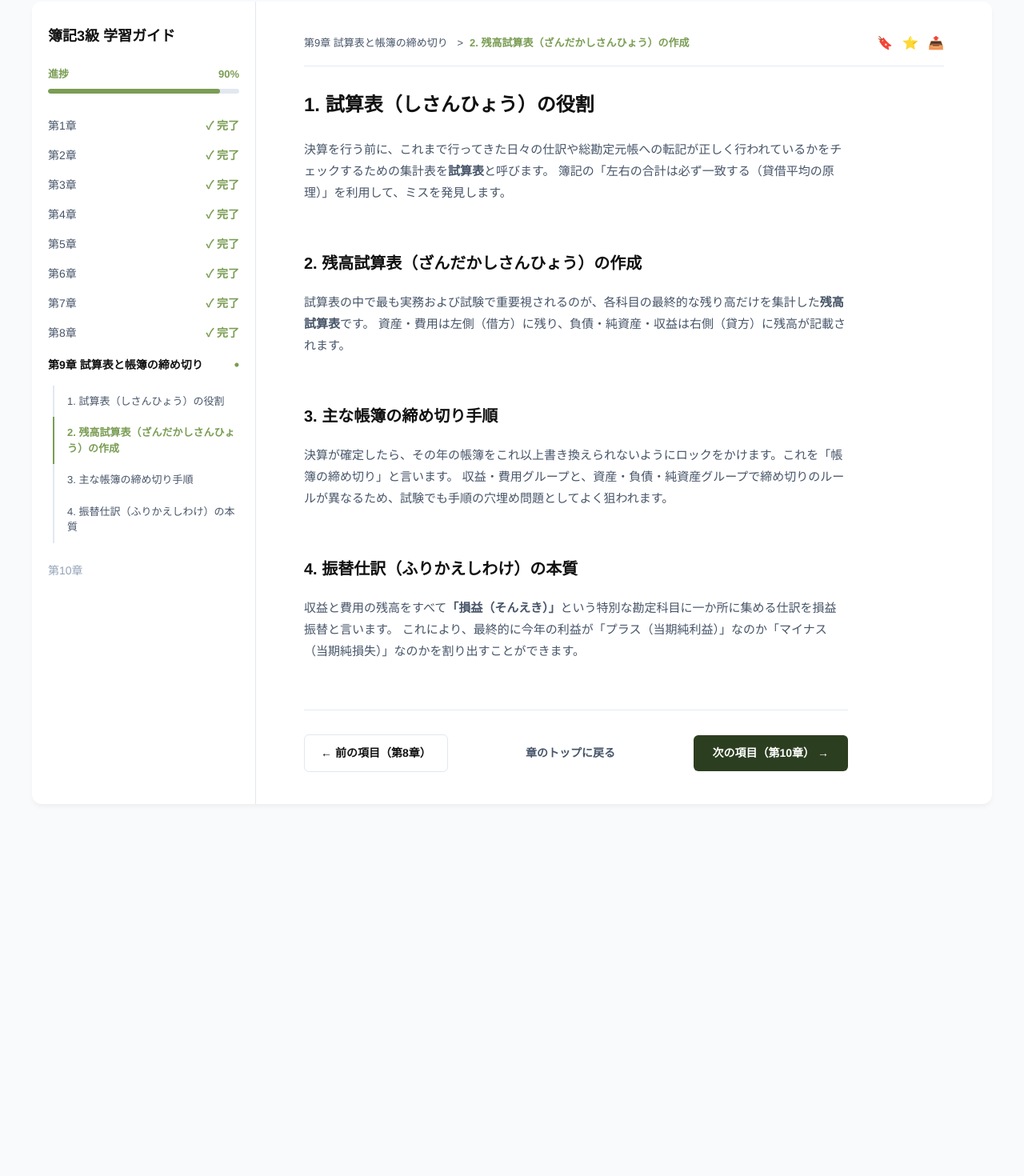
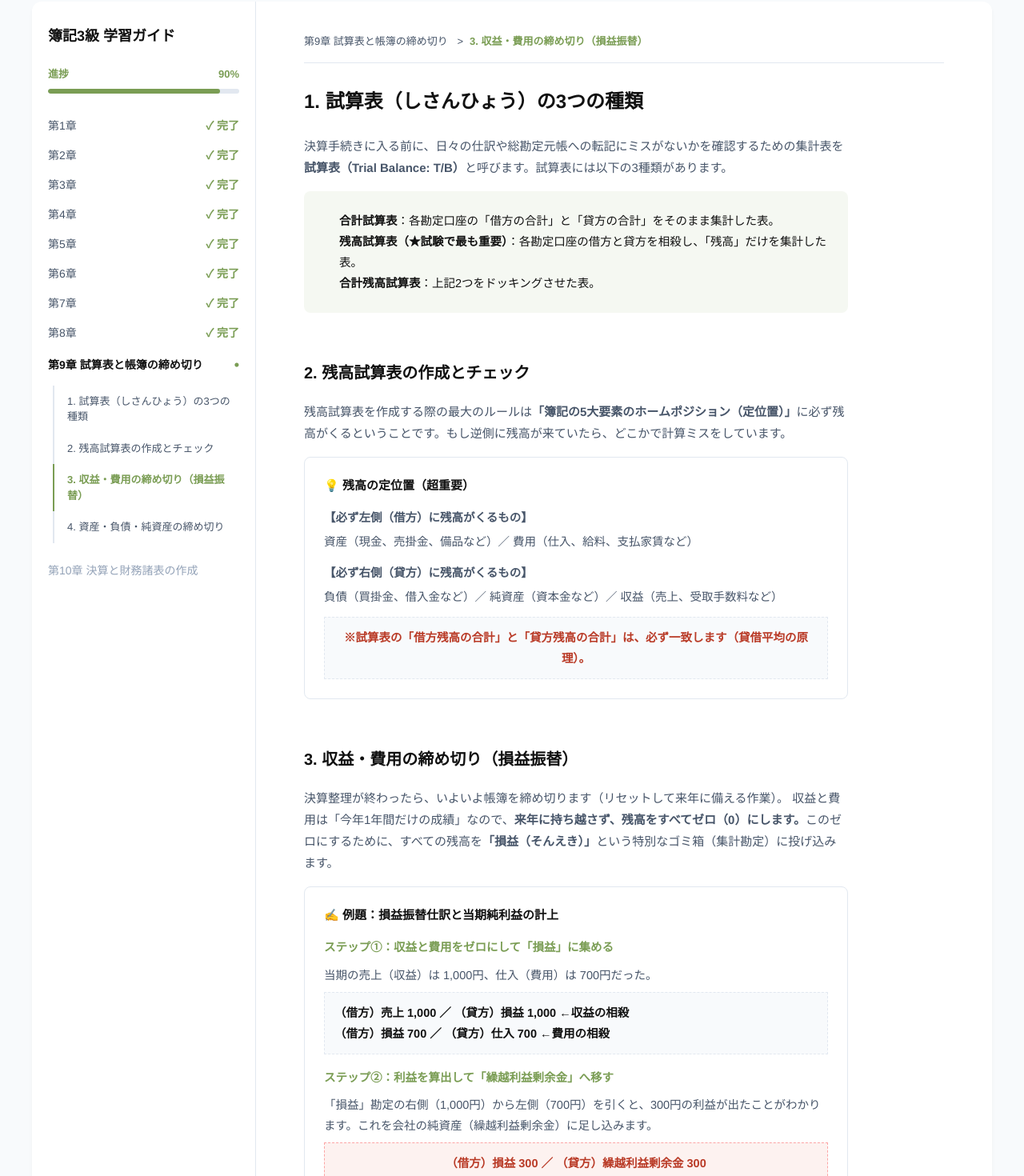
Before and after one commit to zrqZRQ77/japanese-web, a Next.js app: page /exams/boki3/guide/ch9 in a window 1280 px wide. Shown: the part 104-1574 px from the top of the page at 80% size. Before the commit the page ends 1149 px from the top, so only its background shows below. Built offline with nearby package versions, Linux system fonts and the light colour scheme.

Commit message:
Update page.js

```diff
--- a/app/exams/boki3/guide/ch9/page.js
+++ b/app/exams/boki3/guide/ch9/page.js
@@ -4,18 +4,19 @@ import React, { useState, useEffect } from 'react';
 import Link from 'next/link';
 import { useParams } from 'next/navigation';
 
-export default function ExamGuideChapter9() {
+export default function ExamGuideChapterNine() {
   const params = useParams();
   const examId = params.examId || 'boki3';
 
+  // 本章内部小节目录
   const menuItems = [
-    { id: 'trial-balance', label: '1. 試算表（しさんひょう）の役割' },
-    { id: 'tb-types', label: '2. 残高試算表（ざんだかしさんひょう）の作成' },
-    { id: 'closing-ledger', label: '3. 主な帳簿の締め切り手順' },
-    { id: 'closing-entries', label: '4. 振替仕訳（ふりかえしわけ）の本質' }
+    { id: 'trial_balance_types', label: '1. 試算表（しさんひょう）の3つの種類' },
+    { id: 'balance_trial_balance', label: '2. 残高試算表の作成とチェック' },
+    { id: 'closing_pl', label: '3. 収益・費用の締め切り（損益振替）' },
+    { id: 'closing_bs', label: '4. 資産・負債・純資産の締め切り' },
   ];
 
-  const [activeSection, setActiveSection] = useState('trial-balance');
+  const [activeSection, setActiveSection] = useState('trial_balance_types');
 
   useEffect(() => {
     const handleScroll = () => {
@@ -32,7 +33,6 @@ export default function ExamGuideChapter9() {
         }
       }
     };
-
     window.addEventListener('scroll', handleScroll);
     return () => window.removeEventListener('scroll', handleScroll);
   }, []);
@@ -48,7 +48,7 @@ export default function ExamGuideChapter9() {
   };
 
   return (
-    <div style={{ minHeight: '100vh', backgroundColor: '#f8fafc', fontFamily: '"Helvetica Neue", Arial, "Hiragino Kaku Gothic ProN", Meiryo, sans-serif' }}>
+    <div style={{ minHeight: '100vh', backgroundColor: '#f8fafc', fontFamily: '"Helvetica Neue", Arial, sans-serif' }}>
 
       <header style={{ background: '#ffffff', padding: '16px 40px', borderBottom: `1px solid ${colors.border}`, display: 'flex', justifyContent: 'space-between', alignItems: 'center', position: 'sticky', top: 0, zIndex: 100 }}>
         <div style={{ display: 'flex', alignItems: 'center', gap: '12px' }}>
@@ -61,15 +61,14 @@ export default function ExamGuideChapter9() {
         </Link>
       </header>
 
-      <div style={{ display: 'flex', maxWidth: '1200px', margin: '40px auto', background: '#ffffff', borderRadius: '12px', boxShadow: '0 4px 6px -1px rgba(0,0,0,0.05)', overflow: 'hidden' }}>
+      <div style={{ display: 'flex', maxWidth: '1200px', margin: '40px auto', background: '#ffffff', borderRadius: '12px', boxShadow: '0 4px 6px -1px rgba(0, 0, 0, 0.05)', overflow: 'hidden' }}>
 
         <aside style={{ width: '280px', borderRight: `1px solid ${colors.border}`, padding: '30px 20px', flexShrink: 0 }}>
           <h2 style={{ fontSize: '18px', fontWeight: '800', color: colors.textDark, marginBottom: '24px' }}>簿記3級 学習ガイド</h2>
 
           <div style={{ marginBottom: '30px' }}>
             <div style={{ display: 'flex', justifyContent: 'space-between', fontSize: '13px', fontWeight: '700', color: colors.avocado, marginBottom: '8px' }}>
-              <span>進捗</span>
-              <span>90%</span>
+              <span>進捗</span><span>90%</span>
             </div>
             <div style={{ height: '6px', background: '#e2e8f0', borderRadius: '3px', overflow: 'hidden' }}>
               <div style={{ width: '90%', height: '100%', background: colors.avocado, borderRadius: '3px' }}></div>
@@ -77,39 +76,13 @@ export default function ExamGuideChapter9() {
           </div>
 
           <div style={{ display: 'flex', flexDirection: 'column', gap: '16px' }}>
+            {[1, 2, 3, 4, 5, 6, 7, 8].map(ch => (
+              <div key={ch} style={{ fontSize: '14px', fontWeight: '500', color: colors.textGray, display: 'flex', alignItems: 'center', justifyContent: 'space-between' }}>
+                <Link href={`/exams/${examId}/guide/ch${ch}`} style={{ textDecoration: 'none', color: 'inherit' }}>第{ch}章</Link>
+                <span style={{ color: colors.avocado, fontWeight: 'bold' }}>✓ 完了</span>
+              </div>
+            ))}
 
-            <div style={{ fontSize: '14px', fontWeight: '500', color: colors.textGray, display: 'flex', alignItems: 'center', justifyContent: 'space-between' }}>
-              <Link href={`/exams/${examId}/guide/ch1`} style={{ textDecoration: 'none', color: 'inherit' }}>第1章</Link>
-              <span style={{ color: colors.avocado, fontWeight: 'bold' }}>✓ 完了</span>
-            </div>
-            <div style={{ fontSize: '14px', fontWeight: '500', color: colors.textGray, display: 'flex', alignItems: 'center', justifyContent: 'space-between' }}>
-              <Link href={`/exams/${examId}/guide/ch2`} style={{ textDecoration: 'none', color: 'inherit' }}>第2章</Link>
-              <span style={{ color: colors.avocado, fontWeight: 'bold' }}>✓ 完了</span>
-            </div>
-            <div style={{ fontSize: '14px', fontWeight: '500', color: colors.textGray, display: 'flex', alignItems: 'center', justifyContent: 'space-between' }}>
-              <Link href={`/exams/${examId}/guide/ch3`} style={{ textDecoration: 'none', color: 'inherit' }}>第3章</Link>
-              <span style={{ color: colors.avocado, fontWeight: 'bold' }}>✓ 完了</span>
-            </div>
-            <div style={{ fontSize: '14px', fontWeight: '500', color: colors.textGray, display: 'flex', alignItems: 'center', justifyContent: 'space-between' }}>
-              <Link href={`/exams/${examId}/guide/ch4`} style={{ textDecoration: 'none', color: 'inherit' }}>第4章</Link>
-              <span style={{ color: colors.avocado, fontWeight: 'bold' }}>✓ 完了</span>
-            </div>
-            <div style={{ fontSize: '14px', fontWeight: '500', color: colors.textGray, display: 'flex', alignItems: 'center', justifyContent: 'space-between' }}>
-              <Link href={`/exams/${examId}/guide/ch5`} style={{ textDecoration: 'none', color: 'inherit' }}>第5章</Link>
-              <span style={{ color: colors.avocado, fontWeight: 'bold' }}>✓ 完了</span>
-            </div>
-            <div style={{ fontSize: '14px', fontWeight: '500', color: colors.textGray, display: 'flex', alignItems: 'center', justifyContent: 'space-between' }}>
-              <Link href={`/exams/${examId}/guide/ch6`} style={{ textDecoration: 'none', color: 'inherit' }}>第6章</Link>
-              <span style={{ color: colors.avocado, fontWeight: 'bold' }}>✓ 完了</span>
-            </div>
-            <div style={{ fontSize: '14px', fontWeight: '500', color: colors.textGray, display: 'flex', alignItems: 'center', justifyContent: 'space-between' }}>
-              <Link href={`/exams/${examId}/guide/ch7`} style={{ textDecoration: 'none', color: 'inherit' }}>第7章</Link>
-              <span style={{ color: colors.avocado, fontWeight: 'bold' }}>✓ 完了</span>
-            </div>
-            <div style={{ fontSize: '14px', fontWeight: '500', color: colors.textGray, display: 'flex', alignItems: 'center', justifyContent: 'space-between' }}>
-              <Link href={`/exams/${examId}/guide/ch8`} style={{ textDecoration: 'none', color: 'inherit' }}>第8章</Link>
-              <span style={{ color: colors.avocado, fontWeight: 'bold' }}>✓ 完了</span>
-            </div>
             <div>
               <div style={{ fontSize: '14px', fontWeight: '700', color: colors.textDark, marginBottom: '12px', display: 'flex', alignItems: 'center', justifyContent: 'space-between' }}>
                 <span>第9章 試算表と帳簿の締め切り</span>
@@ -119,29 +92,14 @@ export default function ExamGuideChapter9() {
                 {menuItems.map((item) => {
                   const isCurrent = activeSection === item.id;
                   return (
-                    <a
-                      key={item.id}
-                      href={`#${item.id}`}
-                      style={{
-                        padding: '10px 0 10px 16px',
-                        fontSize: '13px',
-                        textDecoration: 'none',
-                        color: isCurrent ? colors.avocado : colors.textGray,
-                        fontWeight: isCurrent ? '700' : '500',
-                        borderLeft: isCurrent ? `2px solid ${colors.avocado}` : '2px solid transparent',
-                        marginLeft: '-2px',
-                        transition: 'all 0.2s'
-                      }}
-                    >
+                    <a key={item.id} href={`#${item.id}`} style={{ padding: '10px 0 10px 16px', fontSize: '13px', textDecoration: 'none', color: isCurrent ? colors.avocado : colors.textGray, fontWeight: isCurrent ? '700' : '500', borderLeft: isCurrent ? `2px solid ${colors.avocado}` : '2px solid transparent', marginLeft: '-2px' }}>
                       {item.label}
                     </a>
                   );
                 })}
               </div>
             </div>
-            <div style={{ fontSize: '14px', fontWeight: '500', color: colors.textLightGray, padding: '8px 0' }}>
-              第10章
-            </div>
+            <div style={{ fontSize: '14px', fontWeight: '500', color: colors.textLightGray, padding: '8px 0' }}>第10章 決算と財務諸表の作成</div>
           </div>
         </aside>
 
@@ -150,59 +108,88 @@ export default function ExamGuideChapter9() {
           <div style={{ display: 'flex', justifyContent: 'space-between', alignItems: 'center', marginBottom: '30px', paddingBottom: '16px', borderBottom: `1px solid ${colors.border}` }}>
             <div style={{ fontSize: '13px', color: colors.textGray, fontWeight: '500' }}>
               第9章 試算表と帳簿の締め切り <span style={{ margin: '0 8px' }}>&gt;</span>
-              <span style={{ color: colors.avocado, fontWeight: '700' }}>
-                {menuItems.find(item => item.id === activeSection)?.label || ''}
-              </span>
-            </div>
-            <div style={{ display: 'flex', gap: '12px', color: colors.textLightGray }}>
-              <span style={{ cursor: 'pointer' }}>🔖</span>
-              <span style={{ cursor: 'pointer' }}>⭐</span>
-              <span style={{ cursor: 'pointer' }}>📤</span>
+              <span style={{ color: colors.avocado, fontWeight: '700' }}>{menuItems.find(item => item.id === activeSection)?.label}</span>
             </div>
           </div>
 
           <div style={{ maxWidth: '680px' }}>
 
-            <section id="trial-balance" style={{ marginBottom: '60px', scrollMarginTop: '120px' }}>
-              <h1 style={{ fontSize: '24px', fontWeight: '800', color: colors.textDark, marginBottom: '24px' }}>
-                1. 試算表（しさんひょう）の役割
-              </h1>
+            <section id="trial_balance_types" style={{ marginBottom: '60px', scrollMarginTop: '120px' }}>
+              <h1 style={{ fontSize: '24px', fontWeight: '800', color: colors.textDark, marginBottom: '24px' }}>1. 試算表（しさんひょう）の3つの種類</h1>
               <p style={{ fontSize: '15px', lineHeight: '1.8', color: colors.textGray, marginBottom: '16px' }}>
-                決算を行う前に、これまで行ってきた日々の仕訳や総勘定元帳への転記が正しく行われているかをチェックするための集計表を<strong>試算表</strong>と呼びます。
-                簿記の「左右の合計は必ず一致する（貸借平均の原理）」を利用して、ミスを発見します。
+                決算手続きに入る前に、日々の仕訳や総勘定元帳への転記にミスがないかを確認するための集計表を<strong>試算表（Trial Balance: T/B）</strong>と呼びます。試算表には以下の3種類があります。
               </p>
+              <div style={{ background: colors.avocadoLight, padding: '24px', borderRadius: '8px', marginBottom: '24px' }}>
+                <ul style={{ paddingLeft: '20px', fontSize: '14.5px', color: colors.textDark, lineHeight: '1.8', margin: 0 }}>
+                  <li><strong>合計試算表</strong>：各勘定口座の「借方の合計」と「貸方の合計」をそのまま集計した表。</li>
+                  <li><strong>残高試算表（★試験で最も重要）</strong>：各勘定口座の借方と貸方を相殺し、「残高」だけを集計した表。</li>
+                  <li><strong>合計残高試算表</strong>：上記2つをドッキングさせた表。</li>
+                </ul>
+              </div>
             </section>
 
-            <section id="tb-types" style={{ marginBottom: '60px', scrollMarginTop: '120px' }}>
-              <h2 style={{ fontSize: '20px', fontWeight: '800', color: colors.textDark, marginBottom: '20px' }}>
-                2. 残高試算表（ざんだかしさんひょう）の作成
-              </h2>
+            <section id="balance_trial_balance" style={{ marginBottom: '60px', scrollMarginTop: '120px' }}>
+              <h2 style={{ fontSize: '20px', fontWeight: '800', color: colors.textDark, marginBottom: '20px' }}>2. 残高試算表の作成とチェック</h2>
               <p style={{ fontSize: '15px', lineHeight: '1.8', color: colors.textGray, marginBottom: '16px' }}>
-                試算表の中で最も実務および試験で重要視されるのが、各科目の最終的な残り高だけを集計した<strong>残高試算表</strong>です。
-                資産・費用は左側（借方）に残り、負債・純資産・収益は右側（貸方）に残高が記載されます。
+                残高試算表を作成する際の最大のルールは<strong>「簿記の5大要素のホームポジション（定位置）」</strong>に必ず残高がくるということです。もし逆側に残高が来ていたら、どこかで計算ミスをしています。
               </p>
+
+              <div style={{ border: `1px solid ${colors.border}`, padding: '24px', borderRadius: '8px', marginBottom: '24px' }}>
+                <h4 style={{ margin: '0 0 16px 0', fontSize: '15px', fontWeight: '800', color: colors.textDark }}>💡 残高の定位置（超重要）</h4>
+                <div style={{ fontSize: '14.5px', color: colors.textGray, lineHeight: '1.8' }}>
+                  <p style={{ margin: '0 0 4px 0', fontWeight: 'bold' }}>【必ず左側（借方）に残高がくるもの】</p>
+                  <p style={{ margin: '0 0 12px 0' }}>資産（現金、売掛金、備品など）／ 費用（仕入、給料、支払家賃など）</p>
+
+                  <p style={{ margin: '0 0 4px 0', fontWeight: 'bold' }}>【必ず右側（貸方）に残高がくるもの】</p>
+                  <p style={{ margin: '0 0 12px 0' }}>負債（買掛金、借入金など）／ 純資産（資本金など）／ 収益（売上、受取手数料など）</p>
+
+                  <div style={{ background: '#f8fafc', padding: '12px', border: `1px dashed ${colors.border}`, textAlign: 'center', fontWeight: 'bold', color: '#b93a26' }}>
+                    ※試算表の「借方残高の合計」と「貸方残高の合計」は、必ず一致します（貸借平均の原理）。
+                  </div>
+                </div>
+              </div>
             </section>
 
-            <section id="closing-ledger" style={{ marginBottom: '60px', scrollMarginTop: '120px' }}>
-              <h2 style={{ fontSize: '20px', fontWeight: '800', color: colors.textDark, marginBottom: '20px' }}>
-                3. 主な帳簿の締め切り手順
-              </h2>
+            <section id="closing_pl" style={{ marginBottom: '60px', scrollMarginTop: '120px' }}>
+              <h2 style={{ fontSize: '20px', fontWeight: '800', color: colors.textDark, marginBottom: '20px' }}>3. 収益・費用の締め切り（損益振替）</h2>
               <p style={{ fontSize: '15px', lineHeight: '1.8', color: colors.textGray, marginBottom: '16px' }}>
-                決算が確定したら、その年の帳簿をこれ以上書き換えられないようにロックをかけます。これを「帳簿の締め切り」と言います。
-                収益・費用グループと、資産・負債・純資産グループで締め切りのルールが異なるため、試験でも手順の穴埋め問題としてよく狙われます。
+                決算整理が終わったら、いよいよ帳簿を締め切ります（リセットして来年に備える作業）。
+                収益と費用は「今年1年間だけの成績」なので、<strong>来年に持ち越さず、残高をすべてゼロ（0）にします。</strong>
+                このゼロにするために、すべての残高を<strong>「損益（そんえき）」</strong>という特別なゴミ箱（集計勘定）に投げ込みます。
               </p>
+              <div style={{ border: `1px solid ${colors.border}`, padding: '24px', borderRadius: '8px', marginBottom: '24px' }}>
+                <h4 style={{ margin: '0 0 16px 0', fontSize: '15px', fontWeight: '800', color: colors.textDark }}>✍️ 例題：損益振替仕訳と当期純利益の計上</h4>
+                <div style={{ fontSize: '14.5px', color: colors.textGray, lineHeight: '1.8' }}>
+                  <p style={{ margin: '0 0 8px 0', color: colors.avocado, fontWeight: 'bold' }}>ステップ①：収益と費用をゼロにして「損益」に集める</p>
+                  <p style={{ margin: '0 0 8px 0' }}>当期の売上（収益）は 1,000円、仕入（費用）は 700円だった。</p>
+                  <div style={{ background: '#f8fafc', padding: '12px', border: `1px dashed ${colors.border}`, textAlign: 'left', fontWeight: 'bold', color: colors.textDark, marginBottom: '16px' }}>
+                    （借方）売上 1,000 ／ （貸方）損益 1,000  ←収益の相殺<br/>
+                    （借方）損益 700 ／ （貸方）仕入 700  ←費用の相殺
+                  </div>
+
+                  <p style={{ margin: '0 0 8px 0', color: colors.avocado, fontWeight: 'bold' }}>ステップ②：利益を算出して「繰越利益剰余金」へ移す</p>
+                  <p style={{ margin: '0 0 8px 0' }}>「損益」勘定の右側（1,000円）から左側（700円）を引くと、300円の利益が出たことがわかります。これを会社の純資産（繰越利益剰余金）に足し込みます。</p>
+                  <div style={{ background: '#fdf2f0', padding: '12px', border: `1px dashed #fca5a5`, textAlign: 'center', fontWeight: 'bold', color: '#b93a26' }}>
+                    （借方）損益 300 ／ （貸方）繰越利益剰余金 300
+                  </div>
+                </div>
+              </div>
             </section>
 
-            <section id="closing-entries" style={{ marginBottom: '60px', scrollMarginTop: '120px' }}>
-              <h2 style={{ fontSize: '20px', fontWeight: '800', color: colors.textDark, marginBottom: '20px' }}>
-                4. 振替仕訳（ふりかえしわけ）の本質
-              </h2>
+            <section id="closing_bs" style={{ marginBottom: '60px', scrollMarginTop: '120px' }}>
+              <h2 style={{ fontSize: '20px', fontWeight: '800', color: colors.textDark, marginBottom: '20px' }}>4. 資産・負債・純資産の締め切り</h2>
               <p style={{ fontSize: '15px', lineHeight: '1.8', color: colors.textGray, marginBottom: '16px' }}>
-                収益と費用の残高をすべて<strong>「損益（そんえき）」</strong>という特別な勘定科目に一か所に集める仕訳を損益振替と言います。
-                これにより、最終的に今年の利益が「プラス（当期純利益）」なのか「マイナス（当期純損失）」なのかを割り出すことができます。
+                収益・費用と違い、現金（資産）や借入金（負債）は「年末でゼロになる」わけではありません。来年もそのまま引き継ぐ必要があります。
               </p>
+
+              <div style={{ background: colors.avocadoLight, padding: '24px', borderRadius: '8px', marginBottom: '24px' }}>
+                <h4 style={{ margin: '0 0 16px 0', fontSize: '15px', fontWeight: '800', color: colors.avocado }}>💡 次期繰越（じきくりこし）による締め切り</h4>
+                <div style={{ fontSize: '14.5px', color: colors.textDark, lineHeight: '1.8' }}>
+                  <p style={{ margin: '0 0 8px 0' }}>資産・負債・純資産の各勘定口座では、借方と貸方の差額を赤字で<strong>「次期繰越」</strong>と記入し、左右の合計を一致させて二重線（＝）で締め切ります。</p>
+                  <p style={{ margin: 0 }}>そして、翌年の新しい行の反対側に黒字で<strong>「前期繰越（ぜんきくりこし）」</strong>と記入し、新しい1年をスタートさせます。</p>
+                </div>
+              </div>
             </section>
-
 
             <div style={{ borderTop: `1px solid ${colors.border}`, paddingTop: '30px', display: 'flex', justifyContent: 'space-between', alignItems: 'center' }}>
               <Link href={`/exams/${examId}/guide/ch8`} style={{ textDecoration: 'none' }}>
@@ -210,12 +197,8 @@ export default function ExamGuideChapter9() {
                   ← 前の項目（第8章）
                 </button>
               </Link>
-
-              <Link href={`/exams/${examId}/guide`} style={{ textDecoration: 'none', color: colors.textGray, fontSize: '14px', fontWeight: '600' }}>
-                章のトップに戻る
-              </Link>
-
-              <Link href={`/exams/${examId}/guide/ch10`} style={{ textDecoration: 'none' }}>
+              <Link href={`/exams/${examId}/guide`} style={{ textDecoration: 'none', color: colors.textGray, fontSize: '14px', fontWeight: '600' }}>章のトップに戻る</Link>
+              <Link href={`/exams/${examId}/guide/ch10`}>
                 <button style={{ backgroundColor: colors.darkButton, color: '#ffffff', border: 'none', padding: '12px 24px', borderRadius: '6px', fontSize: '14px', fontWeight: '600', cursor: 'pointer', display: 'flex', alignItems: 'center', gap: '8px' }}>
                   次の項目（第10章） →
                 </button>
@@ -224,7 +207,6 @@ export default function ExamGuideChapter9() {
           </div>
         </main>
       </div>
-
       <style jsx global>{` html { scroll-behavior: smooth; } `}</style>
     </div>
   );
```
